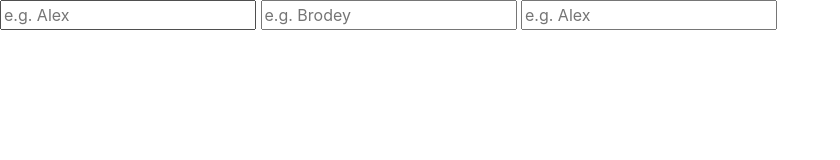
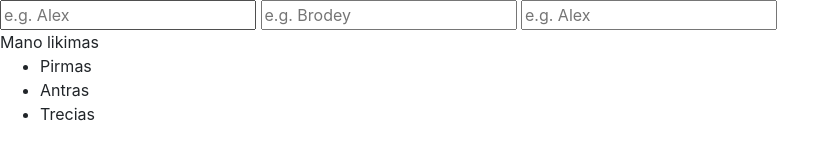
Before and after one commit to resetberry/experiment, a plain HTML site: page home.html in a window 1280 px wide. Shown: the whole page, without its empty margins (0-840 px from the left). Drawn offline with nearby package versions, Linux system fonts and the light colour scheme.

Commit message:
Svarbus pakeitimas
Prideta sekcija pavadinimu "mano likimas".
Sukurtas sarasas neturintis eiliskumo.

```diff
--- a/home.html
+++ b/home.html
@@ -14,6 +14,12 @@
 	<input type="text" name="first_name" placeholder="e.g. Alex">
 	<input type="text" name="last_name" placeholder="e.g. Brodey">
 	<input type="text" name="first_name" placeholder="e.g. Alex">
+  <section>Mano likimas</section>
+  <ul>
+    <li>Pirmas</li>
+    <li>Antras</li>
+    <li>Trecias</li>
+  </ul>
 
   	<script src="assets/scripts/custom.js" "></script>
   </body>
```
